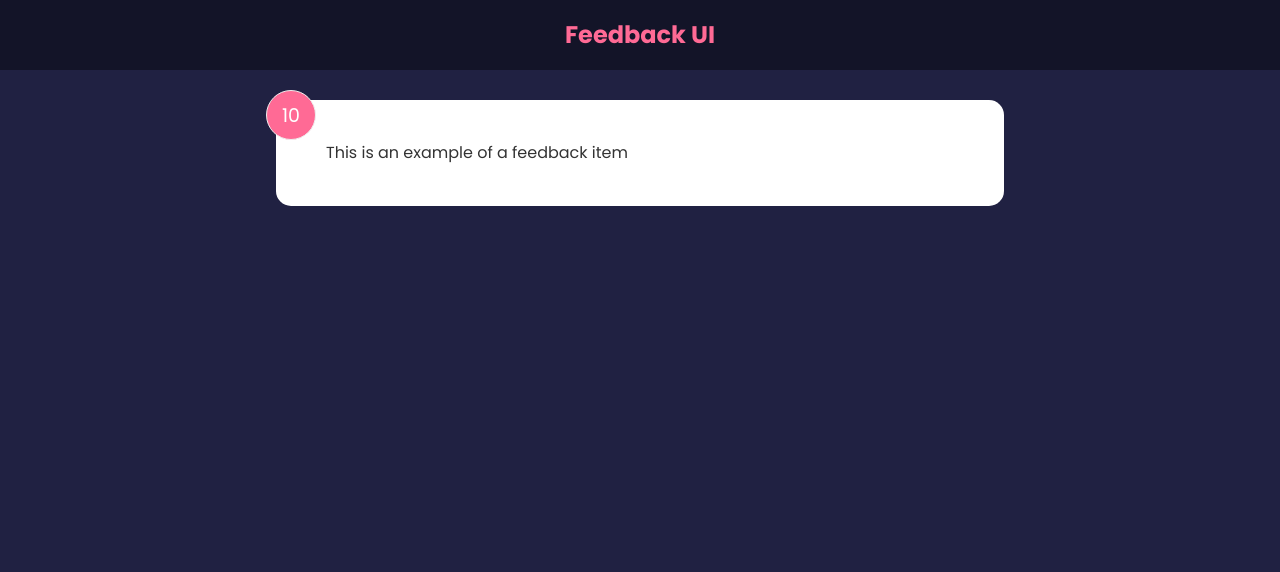
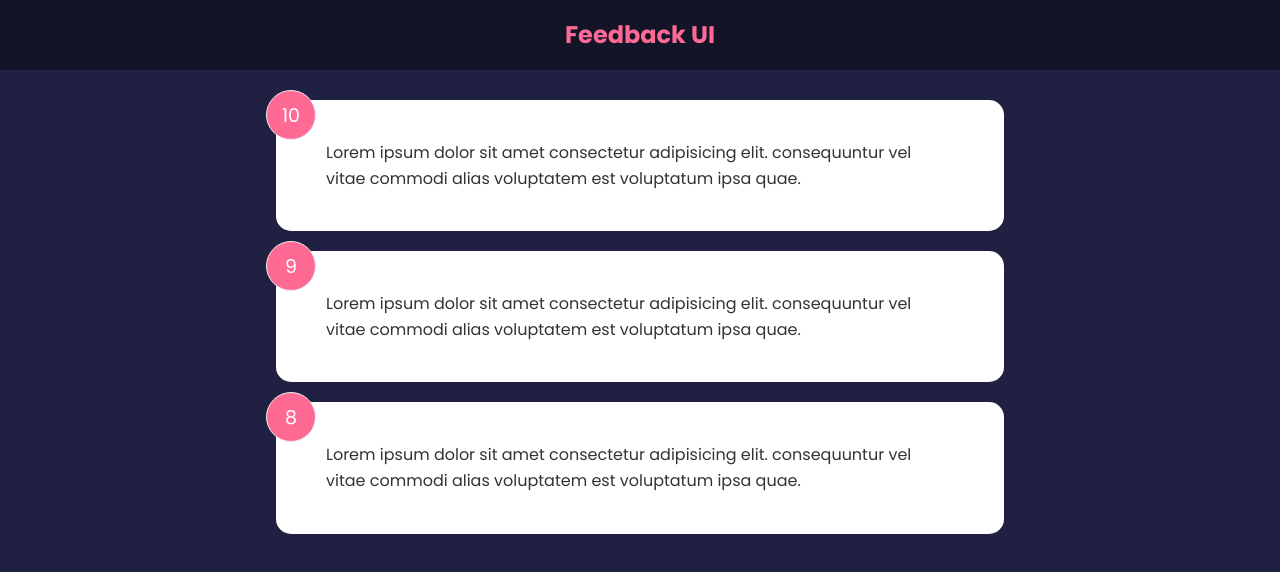
Before and after one commit to GalenCasstevens/Feedback-App, a React (Create React App) app: page / in a window 1280 px wide. Shown: the top 572 px of the page. Built offline with nearby package versions, Linux system fonts and the light colour scheme.

Commit message:
added local and global state

```diff
--- a/src/App.js
+++ b/src/App.js
@@ -1,13 +1,17 @@
+import { useState } from 'react';
+import Header from './components/Header';
+import FeedbackList from './components/FeedbackList';
 import FeedbackItem from './components/FeedbackItem';
-import Header from './components/Header';
+import FeedbackData from './data/FeedbackData';
 
 function App() {
+	const [feedback, setFeedback] = useState(FeedbackData);
+
 	return (
 		<>
 			<Header />
 			<div className="container">
-        <FeedbackItem />
-
+				<FeedbackList feedback={feedback} />
 			</div>
 		</>
 	);
--- a/src/components/FeedbackItem.jsx
+++ b/src/components/FeedbackItem.jsx
@@ -1,16 +1,10 @@
-import {useState} from 'react';
-
-function FeedbackItem() {
-    const [rating, setRating] = useState(7);
-
-    return (
-        <div className="card">
-            <div className="num-display">10</div>
-            <div className="text-display">
-                This is an example of a feedback item
-            </div>
-        </div>
-    );
+function FeedbackItem({ item }) {
+	return (
+		<div className="card">
+			<div className="num-display">{item.rating}</div>
+			<div className="text-display">{item.text}</div>
+		</div>
+	);
 }
 
 export default FeedbackItem;
--- /dev/null
+++ b/src/components/FeedbackList.jsx
@@ -0,0 +1,17 @@
+import FeedbackItem from './FeedbackItem';
+
+function FeedbackList({ feedback }) {
+	if (!feedback || feedback.length === 0) {
+		return <p>No Feedback Yet</p>;
+	}
+
+	return (
+		<div className="feedback-list">
+			{feedback.map((item) => (
+				<FeedbackItem key={item.id} item={item} />
+			))}
+		</div>
+	);
+}
+
+export default FeedbackList;
--- /dev/null
+++ b/src/data/FeedbackData.js
@@ -0,0 +1,19 @@
+const FeedbackData = [
+	{
+		id: 1,
+		rating: 10,
+		text: 'Lorem ipsum dolor sit amet consectetur adipisicing elit. consequuntur vel vitae commodi alias voluptatem est voluptatum ipsa quae.',
+	},
+	{
+		id: 2,
+		rating: 9,
+		text: 'Lorem ipsum dolor sit amet consectetur adipisicing elit. consequuntur vel vitae commodi alias voluptatem est voluptatum ipsa quae.',
+	},
+	{
+		id: 3,
+		rating: 8,
+		text: 'Lorem ipsum dolor sit amet consectetur adipisicing elit. consequuntur vel vitae commodi alias voluptatem est voluptatum ipsa quae.',
+	},
+];
+
+export default FeedbackData;
```
Lines whose indentation alone changed are shown as unchanged.
